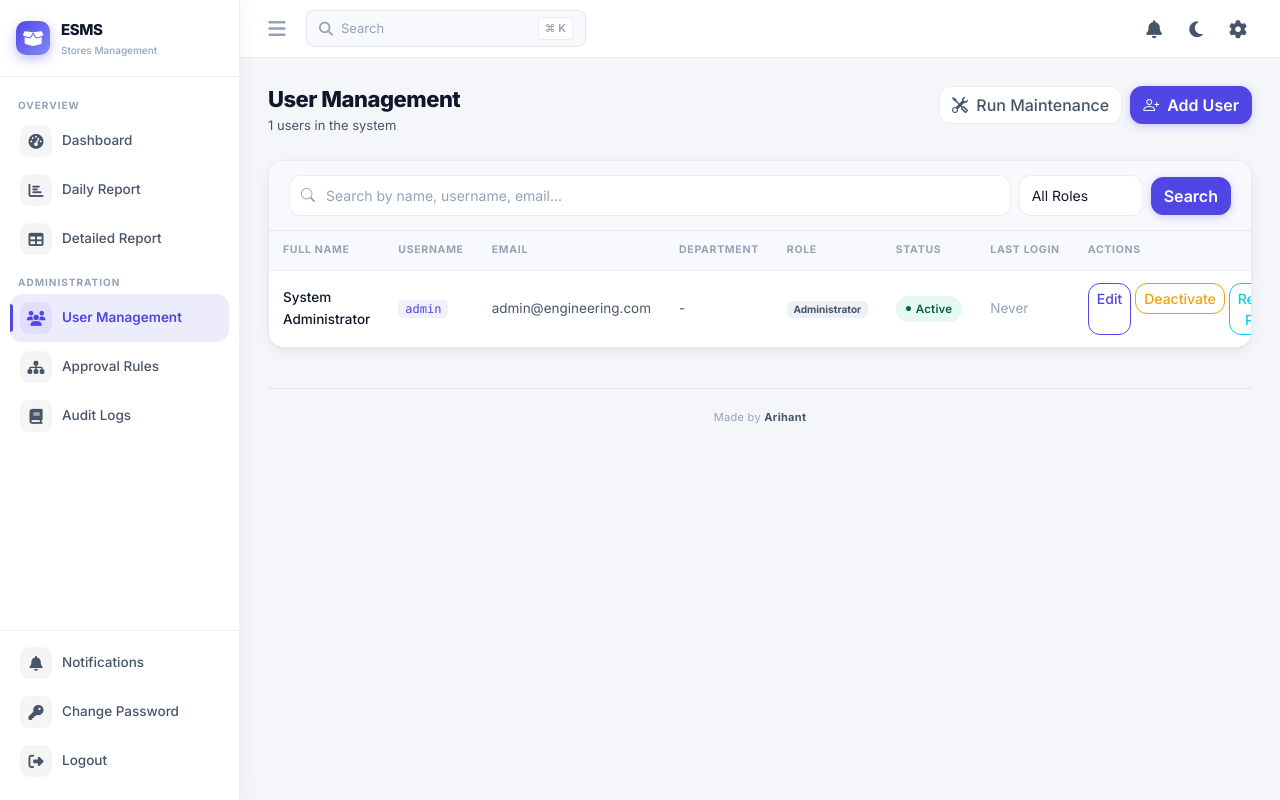
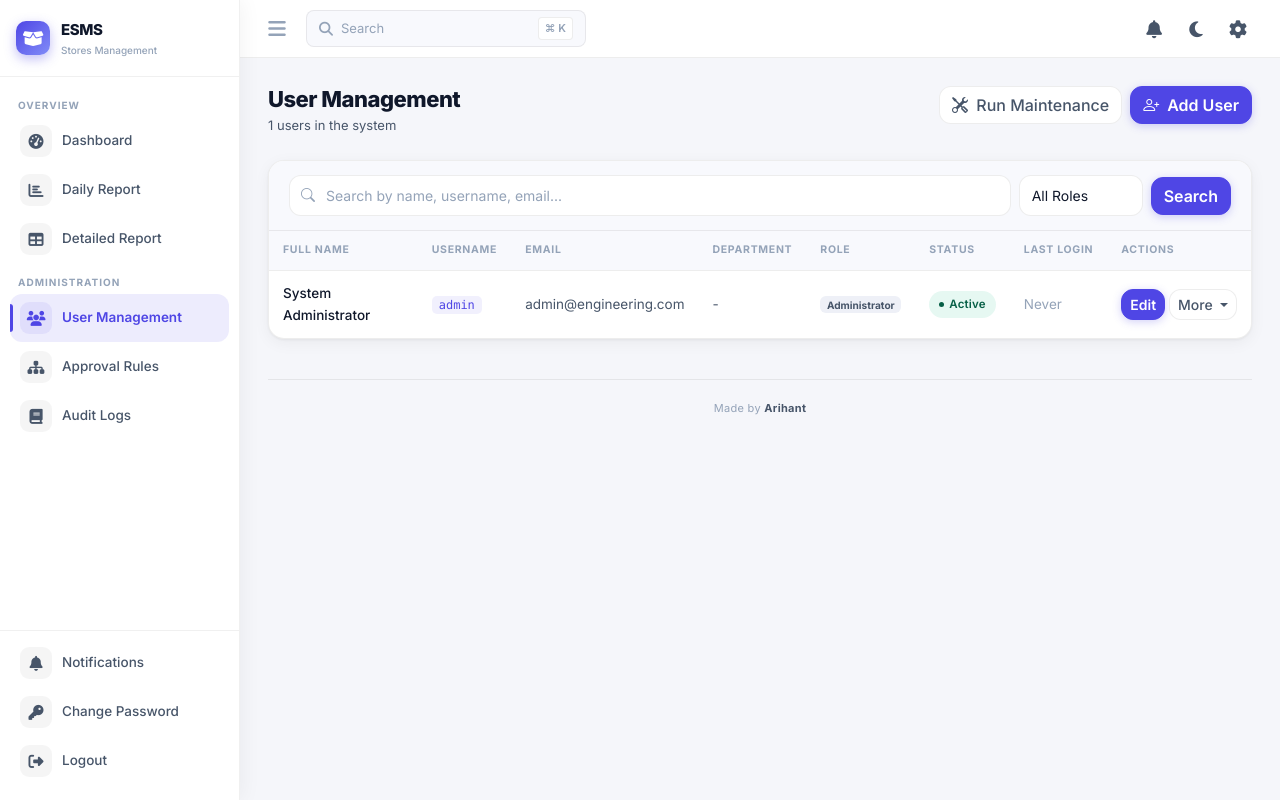
Before and after one commit to Arihant2007/Engineering-Stores-Management-System, a Flask app: page /admin/users in a window 1280 px wide. Run offline with Flask 3, Linux system fonts and the light colour scheme; a user stored in the database is signed in; data that the repository does not hold is empty; some libraries are stand-ins or nearby versions.

Commit message:
Refactor admin user action buttons into a dropdown menu

```diff
--- a/app/templates/admin/users.html
+++ b/app/templates/admin/users.html
@@ -73,20 +73,34 @@
           <td class="text-muted">{{ user.last_login | datetime if user.last_login else 'Never' }}</td>
           <td>
             <div class="d-flex gap-1">
-              <a href="{{ url_for('admin.edit_user', user_id=user.id) }}" class="btn btn-sm btn-outline-primary">Edit</a>
-              <form method="POST" action="{{ url_for('admin.toggle_user', user_id=user.id) }}" class="d-inline">
-                <input type="hidden" name="csrf_token" value="{{ csrf_token() }}">
-                <button type="submit" class="btn btn-sm {{ 'btn-outline-warning' if user.is_active else 'btn-outline-success' }}"
-                  data-confirm="{{ 'Deactivate' if user.is_active else 'Activate' }} user {{ user.full_name }}?">
-                  {{ 'Deactivate' if user.is_active else 'Activate' }}
+              <a href="{{ url_for('admin.edit_user', user_id=user.id) }}" class="btn btn-sm btn-primary">Edit</a>
+
+              <div class="dropdown">
+                <button class="btn btn-sm btn-outline-secondary dropdown-toggle" type="button" data-bs-toggle="dropdown" aria-expanded="false">
+                  More
                 </button>
-              </form>
-              <button type="button" class="btn btn-sm btn-outline-info" data-bs-toggle="modal" data-bs-target="#resetPasswordModal{{ user.id }}">
-                Reset PW
-              </button>
-              <button type="button" class="btn btn-sm btn-outline-danger" data-bs-toggle="modal" data-bs-target="#deleteUserModal{{ user.id }}">
-                Delete
-              </button>
+                <ul class="dropdown-menu dropdown-menu-end shadow-sm">
+                  <li>
+                    <button type="button" class="dropdown-item" data-bs-toggle="modal" data-bs-target="#resetPasswordModal{{ user.id }}">
+                      <i class="bi bi-key text-muted me-2"></i>Reset Password
+                    </button>
+                  </li>
+                  <li>
+                    <form method="POST" action="{{ url_for('admin.toggle_user', user_id=user.id) }}" class="d-inline w-100">
+                      <input type="hidden" name="csrf_token" value="{{ csrf_token() }}">
+                      <button type="submit" class="dropdown-item" data-confirm="{{ 'Deactivate' if user.is_active else 'Activate' }} user {{ user.full_name }}?">
+                        <i class="bi bi-power text-muted me-2"></i>{{ 'Deactivate User' if user.is_active else 'Activate User' }}
+                      </button>
+                    </form>
+                  </li>
+                  <li><hr class="dropdown-divider"></li>
+                  <li>
+                    <button type="button" class="dropdown-item text-danger" data-bs-toggle="modal" data-bs-target="#deleteUserModal{{ user.id }}">
+                      <i class="bi bi-trash me-2"></i>Delete User
+                    </button>
+                  </li>
+                </ul>
+              </div>
             </div>
           </td>
         </tr>
```
